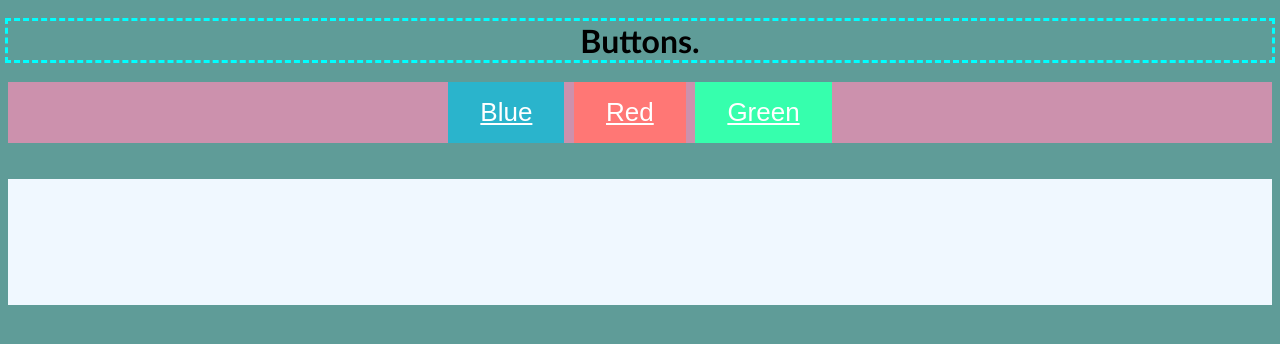
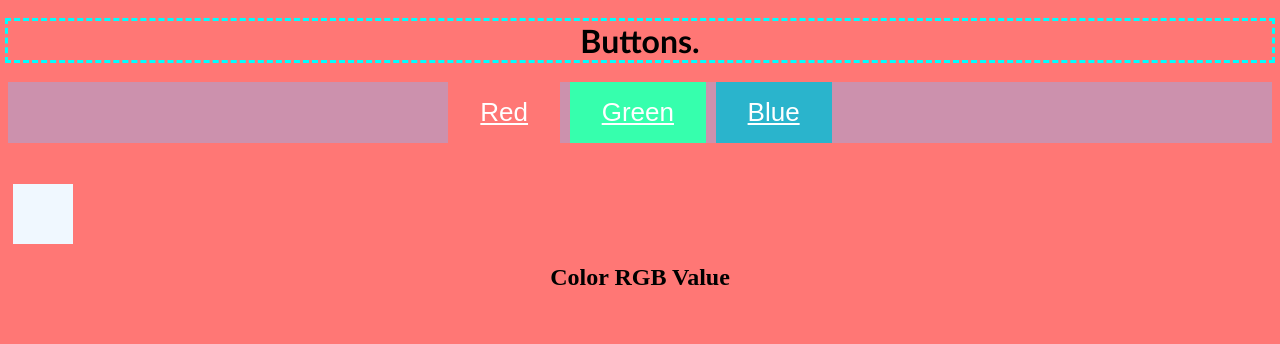
Before and after one commit to gruntygap/Buttons, a Flask app: template templates/index.html in a window 1280 px wide. Shown: the top 344 px of the page. Run offline with Flask 2, Linux system fonts and the light colour scheme; the template is opened without the code that fills it, so the values that code supplies are empty; some libraries are stand-ins or nearby versions.

Commit message:
Fully integrated features
CSS is broken or something, slight changes can be made
-retired the template HTML

```diff
--- a/run.py
+++ b/run.py
@@ -8,7 +8,7 @@ def template_test():
     for x in range(0, 100):
         my_list.append(x)
 
-    return render_template('template.html', my_string="Wheeeee!", my_list = my_list)
+    return render_template('index.html', my_string="Wheeeee!", my_list = my_list)
 
 
 if __name__ == '__main__':
--- a/static/css/index.css
+++ b/static/css/index.css
@@ -1,7 +1,7 @@
 @charset "UTF-8";
 /* CSS Document */
 * {
-	background-color:#5F9C98;
+	background-color:#FF7775;
 	text-align: center;
 }
 
@@ -18,11 +18,13 @@ h1 {
 
 .colorView {
 	background-color: aliceblue;
-	padding: 50px, 50px;
+    width: 60px;
+    height: 60px;
+    margin: 5px;
 }
 
 #blueButton {
-	background-color:#2AB4CC; /* Green */
+	background-color:#2AB4CC;
     border:none;
     color: white;
     padding: 15px 32px;
@@ -37,7 +39,7 @@ h1 {
 }
 
 #greenButton {
-	background-color:#36FFAD; /* Green */
+	background-color:#36FFAD;
     border:none;
     color: white;
     padding: 15px 32px;
@@ -52,7 +54,7 @@ h1 {
 }
 
 #redButton {
-	background-color:#FF7775; /* Green */
+	background-color:#FF7775;
     border:none;
     color: white;
     padding: 15px 32px;
@@ -67,5 +69,5 @@ h1 {
 }
 
 #redButton:hover, #blueButton:hover, #greenButton:hover {
-    transition-duration: 0.4s;
+    transition-duration: 10s;
 }
--- a/templates/index.html
+++ b/templates/index.html
@@ -3,18 +3,56 @@
 <head>
     <meta charset="UTF-8">
     <title>Buttons</title>
-	<link rel="stylesheet" type="text/css" href="../static/css/index.css" media="screen" />
+    <meta name="viewport" content="width=device-width, initial-scale=1.0">
+   <!-- <link rel="stylesheet" type="text/css" href="{{ url_for('static', filename='css/index.css')}}" media="screen" /> -->
+    <link rel="stylesheet" type="text/css" href="static/css/index.css" media="screen" />
+    <link rel="shortcut icon" href="{{ url_for('static', filename='css/favicon.ico')}}" />
 </head>
 
 <body>
+<!-- Content Section Start -->
 <h1>Buttons.</h1>
 <div class="buttons">
-		<button id="blueButton">Blue</button>
     <button id="redButton">Red</button>
     <button id="greenButton">Green</button>
+    <button id="blueButton">Blue</button>
 </div>
 <br/>
 <br/>
 <div class="colorView"><br /><br /><br /><br /><br /><br /><br/></div>
+<div>
+    <h2 id="div1">Color RGB Value</h2>
+</div>
+
+<!-- Scripts Section Start -->
+<script src="http://code.jquery.com/jquery-1.10.2.min.js"></script>
+<script src="https://ajax.googleapis.com/ajax/libs/jquery/3.2.1/jquery.min.js"></script>
+<script src="http://netdna.bootstrapcdn.com/bootstrap/3.0.0/js/bootstrap.min.js"></script>
+<script>
+    $(document).ready(function(){
+        $("#redButton").click(function(){
+            $.ajax({url: "static/css/ajax_info.txt", success: function(result){
+                var color = $("#redButton").css("background-color");
+                $("#div1").html(color);
+                $(".colorView").css("background-color", color);
+            }});
+        });
+        $("#greenButton").click(function(){
+            $.ajax({url: "static/css/ajax_info.txt", success: function(result){
+                var color = $("#greenButton").css("background-color");
+                $("#div1").html(color);
+                $(".colorView").css("background-color", color);
+            }});
+        });
+        $("#blueButton").click(function(){
+            $.ajax({url: "static/css/ajax_info.txt", success: function(result){
+                var color = $("#blueButton").css("background-color");
+                $("#div1").html(color);
+                $(".colorView").css("background-color", color);
+
+            }});
+        });
+    });
+</script>
 </body>
 </html>
```
Also changed, not shown: templates/template.html (+27 -19 lines), static/css/favicon.ico (added). Lines whose indentation alone changed are shown as unchanged.
